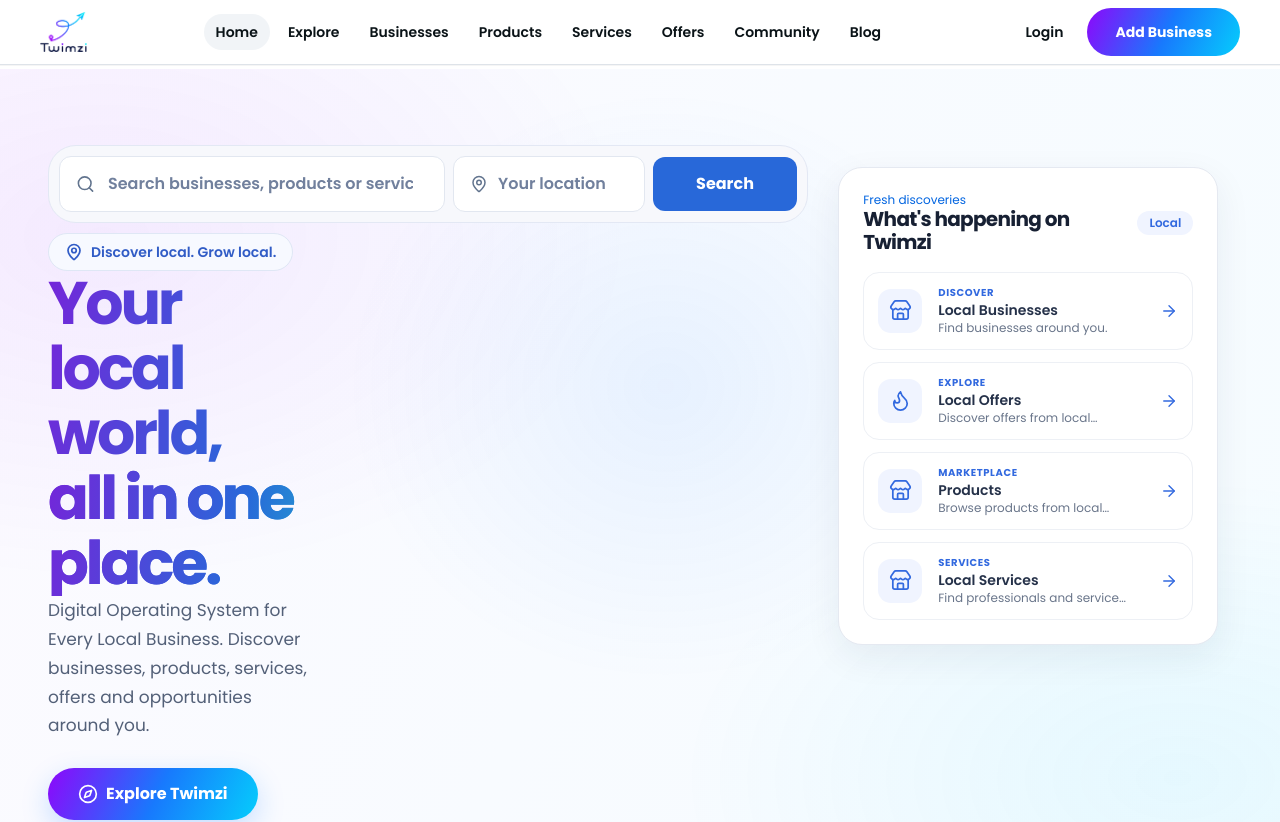
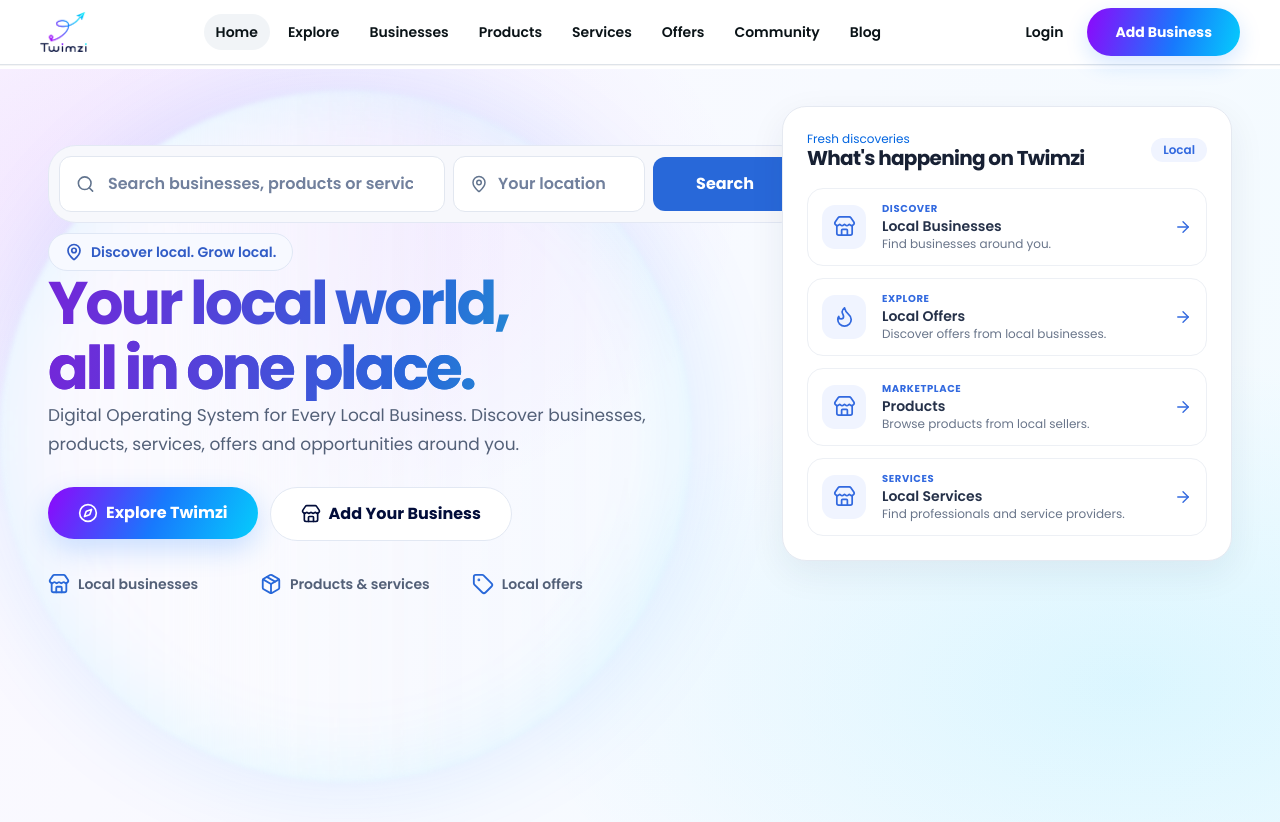
Before and after one commit to twimzi/twimzi-web, a Next.js app: page / in a window 1280 px wide. Shown: the top 822 px of the page. Built offline with nearby package versions, Linux system fonts and the light colour scheme; no server answers; the database is empty.

Commit message:
Refine Twimzi hero background and fix header Add Business contrast

```diff
--- a/src/app/globals.css
+++ b/src/app/globals.css
@@ -1349,3 +1349,69 @@ header nav a:hover {
     transform: translateY(-160px) !important;
   }
 }
+
+
+/* Homepage hero background composition and header primary action correction. */
+header a[href="/add-business"] {
+  background: linear-gradient(105deg, #8e07fb 0%, #1879fd 58%, #05cdfc 100%) !important;
+  color: #ffffff !important;
+  -webkit-text-fill-color: #ffffff !important;
+  box-shadow: 0 8px 22px rgba(24, 121, 253, .18) !important;
+}
+header a[href="/add-business"]:hover {
+  filter: brightness(1.06);
+  color: #ffffff !important;
+  -webkit-text-fill-color: #ffffff !important;
+}
+@media (min-width: 1280px) {
+  .twimzi-home-hero {
+    isolation: isolate !important;
+    background:
+      radial-gradient(ellipse at 15% 18%, rgba(142,7,251,.09), transparent 36%),
+      radial-gradient(ellipse at 88% 78%, rgba(5,205,252,.10), transparent 38%),
+      linear-gradient(115deg, #fbf8ff 0%, #f7faff 52%, #f2fbff 100%) !important;
+  }
+  .twimzi-home-hero::before {
+    content: "" !important;
+    display: block !important;
+    position: absolute !important;
+    inset: 0 !important;
+    z-index: 1 !important;
+    pointer-events: none !important;
+    background: linear-gradient(90deg,
+      rgba(250,248,255,.98) 0%,
+      rgba(250,250,255,.94) 25%,
+      rgba(250,251,255,.68) 42%,
+      rgba(250,251,255,.10) 64%,
+      rgba(245,252,255,.08) 100%) !important;
+  }
+  .twimzi-home-hero > div.relative.z-10 {
+    position: relative !important;
+    z-index: 10 !important;
+    grid-template-columns: minmax(0, 1.08fr) minmax(380px, .92fr) !important;
+    grid-template-rows: auto auto !important;
+    column-gap: clamp(32px, 4vw, 76px) !important;
+    row-gap: 10px !important;
+  }
+  .twimzi-home-hero > div.relative.z-10 > div:first-child {
+    grid-column: 1 / -1 !important;
+    grid-row: 1 !important;
+  }
+  .twimzi-home-hero > div.relative.z-10 > div:nth-child(2) {
+    grid-column: 1 !important;
+    grid-row: 2 !important;
+  }
+  .twimzi-home-hero > div.relative.z-10 > div:nth-child(4) {
+    grid-column: 2 !important;
+    grid-row: 2 !important;
+    align-self: start !important;
+    transform: translateY(-160px) !important;
+  }
+  .twimzi-home-hero > div.relative.z-10 > div:nth-child(3) {
+    grid-column: auto !important;
+    grid-row: auto !important;
+  }
+  .twimzi-home-hero > div.relative.z-10 > div:nth-child(3) img {
+    width: min(78vw, 1250px) !important;
+  }
+}
```
